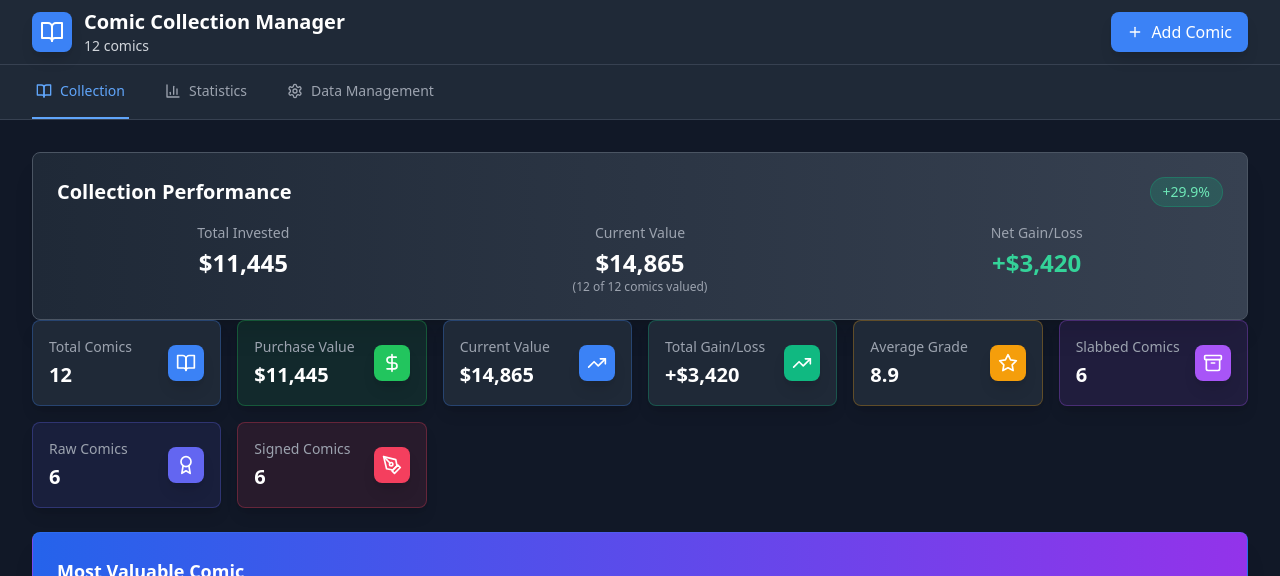
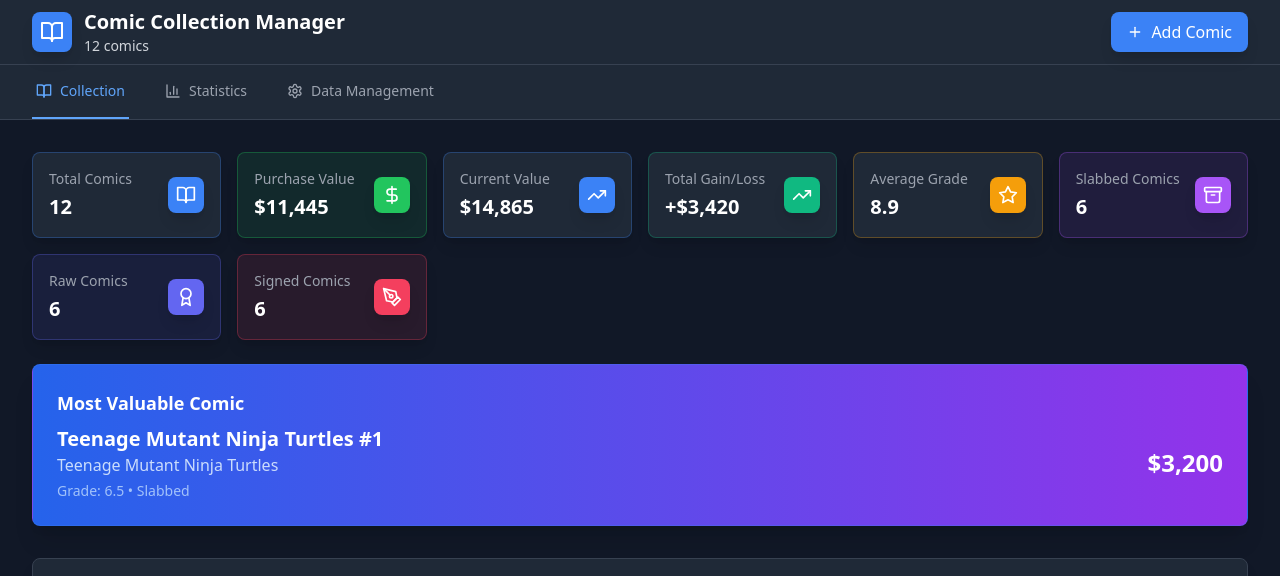
Before and after one commit to banastas/comics.banast.as, a React (Vite) app: page / in a window 1280 px wide. Shown: the top 576 px of the page. Built offline with nearby package versions, Linux system fonts and the light colour scheme.

Commit message:
Remove Collection Performance section to fix layout

```diff
--- a/src/components/Dashboard.tsx
+++ b/src/components/Dashboard.tsx
@@ -90,41 +90,6 @@ export const Dashboard: React.FC<DashboardProps> = ({ stats, showDetailed = fals
 
   return (
     <div className={showDetailed ? "space-y-8" : "mb-8"}>
-      {/* Performance Overview */}
-      {stats.comicsWithCurrentValue > 0 && (
-        <div className="bg-gradient-to-r from-gray-800 to-gray-700 rounded-lg p-6 border border-gray-600 shadow-xl">
-          <div className="flex items-center justify-between mb-4">
-            <h3 className="text-xl font-bold text-white">Collection Performance</h3>
-            <span className={`px-3 py-1 rounded-full text-sm font-medium ${
-              stats.totalGainLoss >= 0
-                ? 'bg-emerald-500/20 text-emerald-300 border border-emerald-500/30'
-                : 'bg-red-500/20 text-red-300 border border-red-500/30'
-            }`}>
-              {formatPercentage(stats.totalGainLossPercentage)}
-            </span>
-          </div>
-
-          <div className="grid grid-cols-1 md:grid-cols-3 gap-6">
-            <div className="text-center">
-              <p className="text-sm text-gray-400 mb-1">Total Invested</p>
-              <p className="text-2xl font-bold text-white">{formatCurrency(stats.totalPurchaseValue)}</p>
-            </div>
-            <div className="text-center">
-              <p className="text-sm text-gray-400 mb-1">Current Value</p>
-              <p className="text-2xl font-bold text-white">{formatCurrency(stats.totalCurrentValue)}</p>
-              <p className="text-xs text-gray-400">({stats.comicsWithCurrentValue} of {stats.totalComics} comics valued)</p>
-            </div>
-            <div className="text-center">
-              <p className="text-sm text-gray-400 mb-1">Net Gain/Loss</p>
-              <p className={`text-2xl font-bold ${
-                stats.totalGainLoss >= 0 ? 'text-emerald-400' : 'text-red-400'
-              }`}>
-                {stats.totalGainLoss >= 0 ? '+' : ''}{formatCurrency(stats.totalGainLoss)}
-              </p>
-            </div>
-          </div>
-        </div>
-      )}
 
       <div className={`grid grid-cols-2 md:grid-cols-3 gap-4 ${showDetailed ? 'lg:grid-cols-4' : 'lg:grid-cols-6'} mb-6`}>
         {statsCards.map((stat) => (
```
